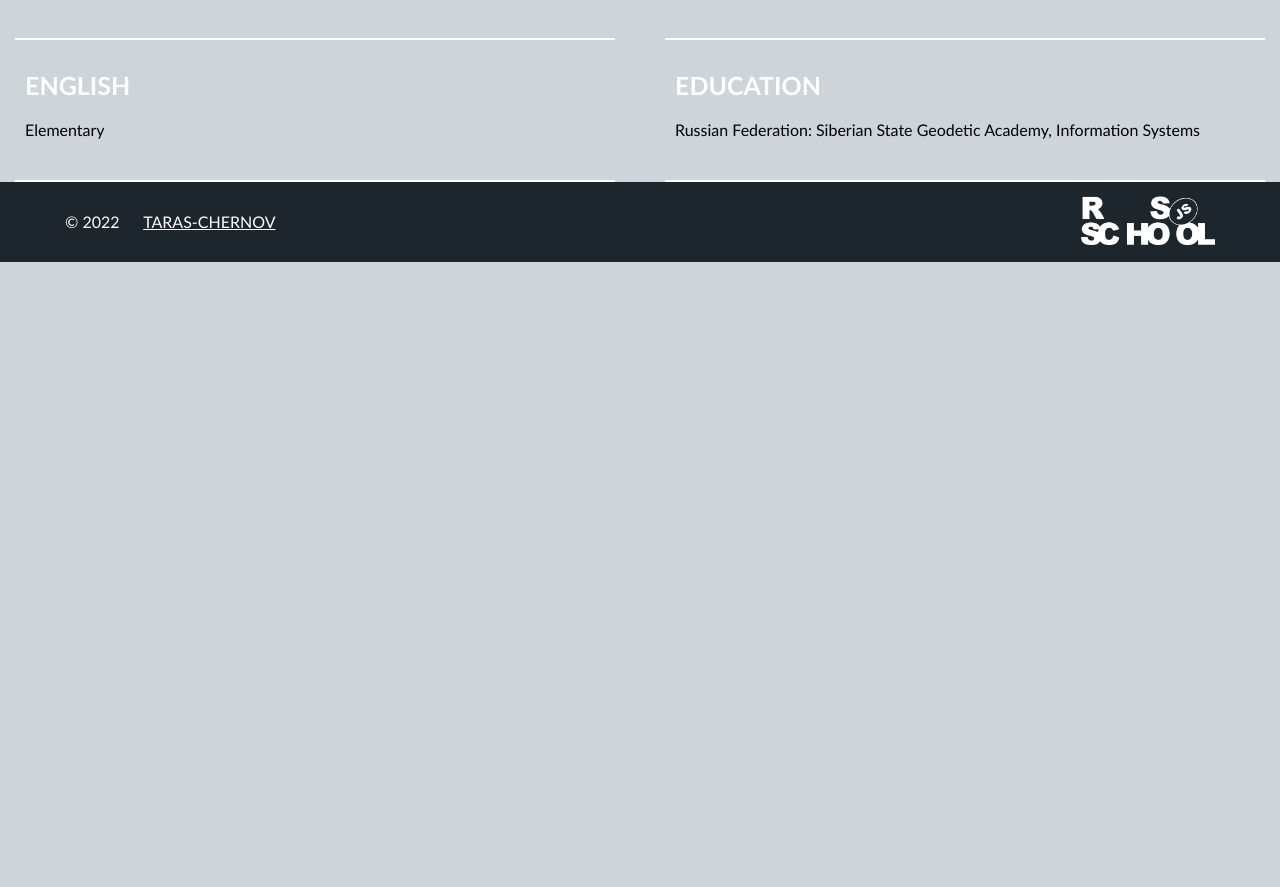
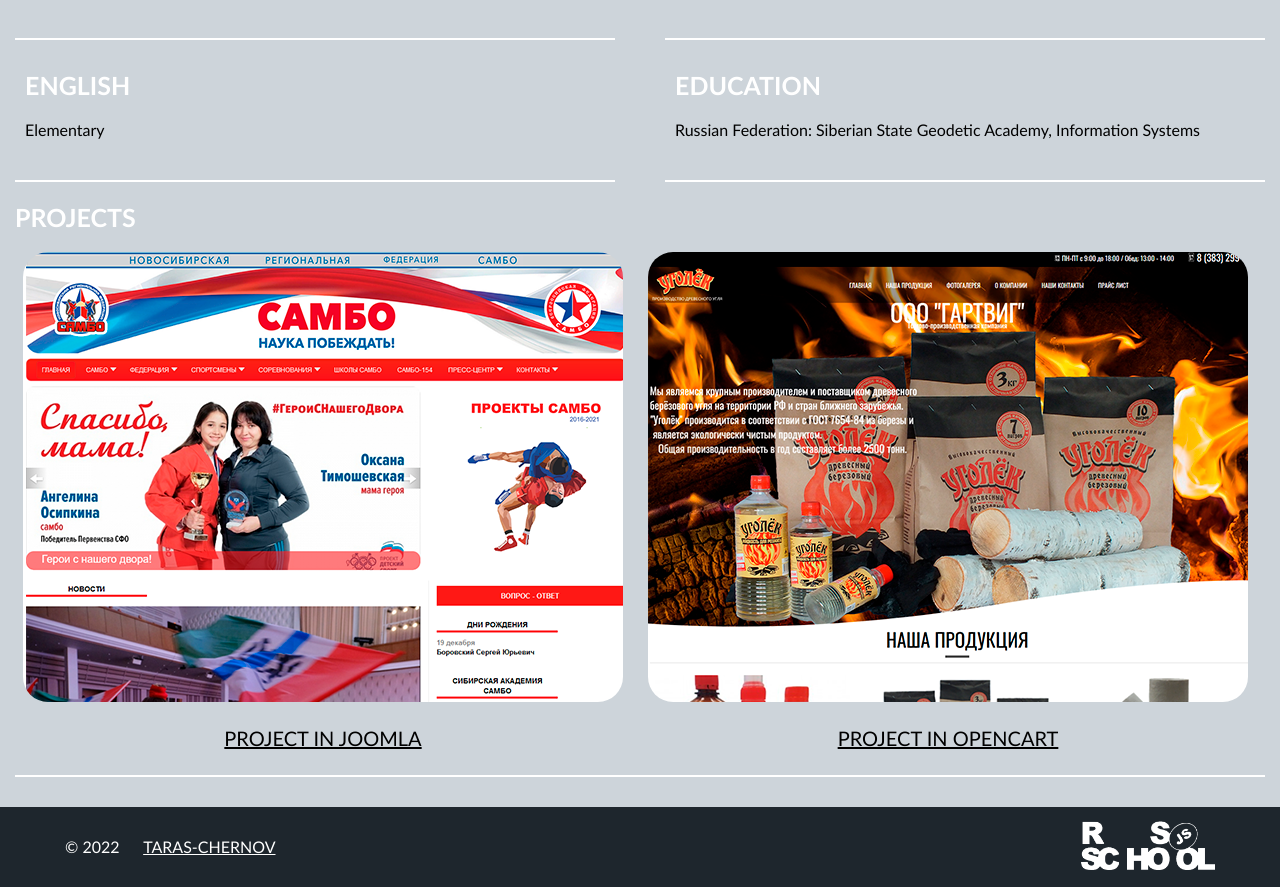
Before and after one commit to Taras-Chernov/rsschool-cv_old, a plain HTML site: page index.html in a window 1280 px wide. Shown: the part 1131-2018 px from the top of the page. Before the commit the page ends 1393 px from the top, so only its background shows below. Drawn offline with Linux system fonts and the light colour scheme.

Commit message:
feat: add section project

```diff
--- a/css/style.css
+++ b/css/style.css
@@ -143,8 +143,35 @@
 	padding: 0;
 	margin: 0;
 }
-.courses-link {
+.link {
 	color: #000000;
+}
+.section-project {
+
+}
+.section-project-container {
+	display: flex;
+	align-items: center;
+	justify-content: space-between;
+	margin-bottom: 30px;
+	border-bottom: 2px solid #ffffff;
+}
+.section-project-item {
+	display: flex;
+	flex-wrap: wrap;
+	justify-content: center;
+	align-items: center;
+	padding-bottom: 25px;
+	width: calc(50%-20);
+}
+.section-project-link {
+	margin-top: 25px;
+	font-size: 20px;
+	text-transform: uppercase;
+}
+.section-project-img{
+	max-height: 500px;
+	border-radius: 25px;
 }
 .footer {
 	display: flex;
--- a/index.html
+++ b/index.html
@@ -36,6 +36,9 @@
 					</li>
 					<li class="nav-item">
 						<a class="nav-link" href="#education">Education</a>
+					</li>
+					<li class="nav-item">
+						<a class="nav-link" href="#projects">Projects</a>
 					</li>
 				</ul>
 			</nav>
@@ -114,8 +117,8 @@
 					<h2 class="title">Courses</h2>
 					<ul class="section-list">
 						<li class="section-item"><span class="section-contacts-title">Skillbox:</span>HTML, CSS</li>
-						<li class="section-item"><span class="section-contacts-title">Code-Basics:</span><a class="courses-link" href="https://code-basics.com/ru/languages/html">HTML</a></li>
-						<li class="section-item"><span class="section-contacts-title">Code-Basics:</span><a class="courses-link" href="https://code-basics.com/ru/languages/html">CSS</a></li>
+						<li class="section-item"><span class="section-contacts-title">Code-Basics:</span><a class="link" href="https://code-basics.com/ru/languages/html">HTML</a></li>
+						<li class="section-item"><span class="section-contacts-title">Code-Basics:</span><a class="link" href="https://code-basics.com/ru/languages/html">CSS</a></li>
 					</ul>
 				</section>
 				<section class="section" id="english">
@@ -125,6 +128,21 @@
 				<section class="section" id="education">
 					<h2 class="title">Education</h2>
 					<p>Russian Federation: Siberian State Geodetic Academy, Information Systems</p>
+				</section>
+				<section class="section-project" id="projects">
+					<div class="conteiner">
+						<h2 class="title">Projects</h2>
+						<div class="section-project-container">
+							<div class="section-project-item">
+								<img class="section-project-img" src="./assets/img/sambo.png" alt="sambo">
+								<a class="link section-project-link" href="https://sambonsk.ru/">Project in Joomla</a>
+							</div>
+							<div class="section-project-item">
+								<img class="section-project-img" src="./assets/img/ugol.png" alt="urol">
+								<a class="link section-project-link" href="http://www.ugolek-gartvig.ru/">Project in Opencart</a>
+							</div>
+						</div>
+					</div>
 				</section>
 			</div>
 		</div>
```
Also changed, not shown: assets/favicon/favicon-16x16.png (added), assets/favicon/favicon-32x32.png (added), assets/img/sambo.png (added), assets/img/ugol.png (added).
